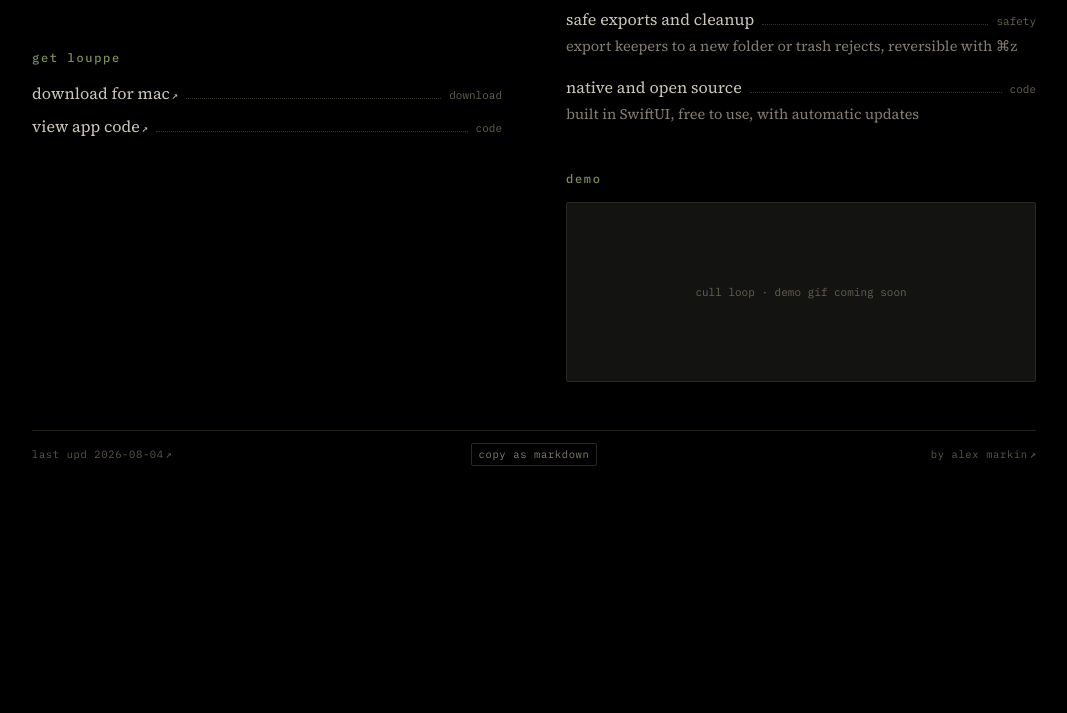
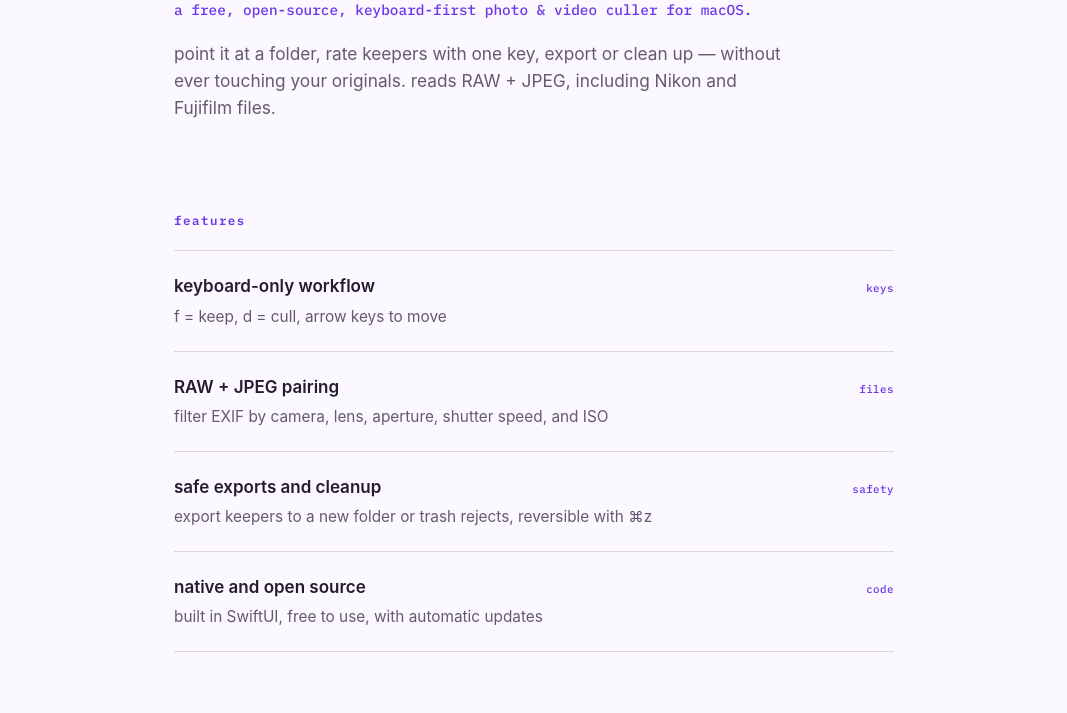
Before and after one commit to alexander-markin-meow/louppe-website, a plain HTML site: page index.html in a window 1280 px wide. Shown: the part 198-911 px from the top of the page, without its empty margins (106-1173 px from the left). Before the commit the page ends 800 px from the top, so only its background shows below. Drawn offline with Linux system fonts and the light colour scheme.

Commit message:
Redesign Louppe as a bright single-column site

```diff
--- a/index.html
+++ b/index.html
@@ -51,46 +51,35 @@
 
   <link rel="preconnect" href="https://fonts.googleapis.com" />
   <link rel="preconnect" href="https://fonts.gstatic.com" crossorigin />
-  <link href="https://fonts.googleapis.com/css2?family=Source+Serif+4:ital,opsz,wght@0,8..60,400;0,8..60,500;0,8..60,600;1,8..60,400&amp;family=IBM+Plex+Mono:wght@400;500;600&amp;display=swap" rel="stylesheet" />
-  <link rel="stylesheet" href="/styles.css?v=20260804" />
+  <link href="https://fonts.googleapis.com/css2?family=IBM+Plex+Mono:wght@400;500;600&amp;display=swap" rel="stylesheet" />
+  <link rel="stylesheet" href="/styles.css?v=20260804-1" />
 </head>
 <body>
   <main class="page">
-    <div class="columns">
     <div class="stack">
-        <section aria-labelledby="louppe-title">
+      <section class="intro" aria-labelledby="louppe-title">
         <h1 class="name" id="louppe-title">louppe</h1>
         <p class="meta">a free, open-source, keyboard-first photo &amp; video culler for macOS.</p>
         <p class="desc">point it at a folder, rate keepers with one key, export or clean up — without ever touching your originals. reads RAW + JPEG, including Nikon and Fujifilm files.</p>
       </section>
 
       <section>
-          <h2 class="heading">get louppe</h2>
-          <ul class="links">
-            <li class="row"><a href="https://github.com/alexander-markin-meow/louppe/releases" target="_blank" rel="noopener">download for mac</a><span class="leader"></span><span class="tag">download</span></li>
-            <li class="row"><a href="https://github.com/alexander-markin-meow/louppe" target="_blank" rel="noopener">view app code</a><span class="leader"></span><span class="tag">code</span></li>
-          </ul>
-        </section>
-      </div>
-
-      <div class="stack">
-        <section>
         <h2 class="heading">features</h2>
         <ul class="pubs">
           <li>
-              <div class="row"><span>keyboard-only workflow</span><span class="leader"></span><span class="tag">keys</span></div>
+            <div class="row"><span>keyboard-only workflow</span><span class="tag">keys</span></div>
             <div class="desc">f = keep, d = cull, arrow keys to move</div>
           </li>
           <li>
-              <div class="row"><span>RAW + JPEG pairing</span><span class="leader"></span><span class="tag">files</span></div>
+            <div class="row"><span>RAW + JPEG pairing</span><span class="tag">files</span></div>
             <div class="desc">filter EXIF by camera, lens, aperture, shutter speed, and ISO</div>
           </li>
           <li>
-              <div class="row"><span>safe exports and cleanup</span><span class="leader"></span><span class="tag">safety</span></div>
+            <div class="row"><span>safe exports and cleanup</span><span class="tag">safety</span></div>
             <div class="desc">export keepers to a new folder or trash rejects, reversible with ⌘z</div>
           </li>
           <li>
-              <div class="row"><span>native and open source</span><span class="leader"></span><span class="tag">code</span></div>
+            <div class="row"><span>native and open source</span><span class="tag">code</span></div>
             <div class="desc">built in SwiftUI, free to use, with automatic updates</div>
           </li>
         </ul>
@@ -102,7 +91,14 @@
           <span>cull loop · demo gif coming soon</span>
         </div>
       </section>
-      </div>
+
+      <section>
+        <h2 class="heading">get louppe</h2>
+        <ul class="links">
+          <li class="row"><a href="https://github.com/alexander-markin-meow/louppe/releases" target="_blank" rel="noopener">download for mac</a><span class="tag">download</span></li>
+          <li class="row"><a href="https://github.com/alexander-markin-meow/louppe" target="_blank" rel="noopener">view app code</a><span class="tag">code</span></li>
+        </ul>
+      </section>
     </div>
 
     <footer class="footer">
@@ -112,6 +108,6 @@
     </footer>
   </main>
 
-  <script src="/site.js?v=20260804"></script>
+  <script src="/site.js?v=20260804-1"></script>
 </body>
 </html>
--- a/site.js
+++ b/site.js
@@ -25,7 +25,7 @@
     var title = document.querySelector("h1");
     if (title) push(lines, "# ", title.textContent.trim());
 
-    document.querySelectorAll(".columns section").forEach(function (section) {
+    document.querySelectorAll(".stack section").forEach(function (section) {
       var heading = section.querySelector(".heading, .name");
       if (!heading) return;
       if (heading !== title) lines.push("", "## " + heading.textContent.trim(), "");
--- a/styles.css
+++ b/styles.css
@@ -1,110 +1,114 @@
-/* louppe.eu — design system */
+/* louppe.eu — bright single-column design system */
 :root {
-  --bg: #000000;
-  --ink: #ccc6b9;
-  --ink-bright: #eae5da;
-  --ink-hover: #ffffff;
-  --muted: #847e70;
-  --faint: #66614f;
-  --footnote: #5c574a;
-  --accent: #7d8f5c;
-  --hairline: #35322a;
-  --rule: #24221d;
-  --border: #2a2822;
-  --chip-bg: #131311;
-  --serif: "Source Serif 4", Georgia, "Times New Roman", serif;
+  --bg: #fbf9ff;
+  --surface: #f1ebff;
+  --surface-strong: #e5d9ff;
+  --ink: #241b31;
+  --ink-soft: #645a70;
+  --muted: #81778c;
+  --accent: #6d36e8;
+  --accent-dark: #4e20b5;
+  --border: #ddd4e8;
+  --border-accent: #c9b6f4;
+  --sans: Inter, ui-sans-serif, -apple-system, BlinkMacSystemFont, "Segoe UI", sans-serif;
   --mono: "IBM Plex Mono", "SF Mono", Menlo, monospace;
-  --fs-display: 44px;
-  --fs-body: 16px;
-  --fs-desc: 14.5px;
-  --fs-heading: 12px;
-  --fs-tag: 11px;
-  --fs-meta: 11.5px;
-  --fs-footer: 10.5px;
-  --page-max: 1100px;
-  --col-min: 340px;
-  --gap-col: 64px;
-  --gap-row: 44px;
-  --radius: 2px;
+  --page-max: 720px;
+  --radius: 12px;
 }
 
 * { box-sizing: border-box; }
-html { -webkit-text-size-adjust: 100%; }
+
+html {
+  background: var(--bg);
+  -webkit-text-size-adjust: 100%;
+}
 
 body {
   margin: 0;
   background: var(--bg);
   color: var(--ink);
-  font-family: var(--serif);
-  font-size: var(--fs-body);
+  font-family: var(--sans);
+  font-size: 17px;
   line-height: 1.55;
   -webkit-font-smoothing: antialiased;
   text-rendering: optimizeLegibility;
 }
 
 .page {
-  max-width: var(--page-max);
+  width: min(100% - 48px, var(--page-max));
   margin: 0 auto;
-  padding: 36px 48px 12px;
-}
-
-.columns {
-  display: grid;
-  grid-template-columns: repeat(auto-fit, minmax(var(--col-min), 1fr));
-  gap: var(--gap-row) var(--gap-col);
-  margin-bottom: 48px;
+  padding: 72px 0 24px;
 }
 
 .stack {
   display: flex;
   flex-direction: column;
-  gap: var(--gap-row);
+  gap: 64px;
+}
+
+.intro {
+  padding-bottom: 8px;
 }
 
 .name {
   margin: 0;
-  font-family: var(--mono);
-  font-weight: 600;
-  font-size: var(--fs-display);
-  line-height: 1.05;
-  letter-spacing: -0.01em;
+  color: var(--ink);
+  font-size: clamp(3.75rem, 12vw, 6.5rem);
+  font-weight: 650;
+  line-height: 0.92;
+  letter-spacing: -0.075em;
   text-transform: lowercase;
-  color: var(--ink-bright);
 }
 
 .meta {
-  margin: 0;
+  max-width: 660px;
+  margin: 28px 0 0;
+  color: var(--accent);
   font-family: var(--mono);
-  font-size: var(--fs-meta);
-  letter-spacing: 0.08em;
-  color: var(--accent);
+  font-size: 0.9rem;
+  font-weight: 500;
+  line-height: 1.65;
+}
+
+.intro > .desc {
+  max-width: 620px;
+  margin-top: 20px;
+  font-size: 1.08rem;
 }
 
 .heading {
-  margin: 0 0 14px;
+  margin: 0 0 20px;
+  color: var(--accent);
   font-family: var(--mono);
-  font-weight: 500;
-  font-size: var(--fs-heading);
-  letter-spacing: 0.14em;
+  font-size: 0.78rem;
+  font-weight: 600;
+  letter-spacing: 0.12em;
   text-transform: lowercase;
-  color: var(--accent);
 }
 
 a {
-  color: var(--ink);
-  text-decoration: none;
-  transition: color 0.15s ease;
+  color: var(--accent-dark);
+  text-decoration-color: var(--border-accent);
+  text-decoration-thickness: 1px;
+  text-underline-offset: 0.22em;
 }
 
-a:hover,
-a:focus-visible { color: var(--ink-hover); }
+a:hover {
+  color: var(--accent);
+  text-decoration-color: currentColor;
+}
+
+a:focus-visible,
+button:focus-visible {
+  outline: 3px solid var(--surface-strong);
+  outline-offset: 4px;
+}
 
 a[target="_blank"]::after {
   content: "↗";
-  margin-left: 0.15em;
+  margin-left: 0.2em;
   font-family: var(--mono);
-  font-size: var(--fs-tag);
-  letter-spacing: 0;
+  font-size: 0.72em;
 }
 
 .links,
@@ -114,105 +118,149 @@
   padding: 0;
 }
 
-.links li { margin: 8px 0; }
-.pubs { display: flex; flex-direction: column; gap: 18px; }
+.pubs {
+  border-top: 1px solid var(--border);
+}
+
+.pubs > li {
+  padding: 22px 0;
+  border-bottom: 1px solid var(--border);
+}
 
 .row {
-  position: relative;
   display: flex;
   align-items: baseline;
-  gap: 8px;
-}
-
-.row a { white-space: nowrap; }
-
-.row > a:first-child::before {
-  content: "";
-  position: absolute;
-  inset: 0;
-  cursor: pointer;
-}
-
-.leader {
-  flex: 1;
-  border-bottom: 1px dotted var(--hairline);
+  justify-content: space-between;
+  gap: 24px;
+  font-weight: 600;
 }
 
 .tag {
+  flex: none;
+  color: var(--accent);
   font-family: var(--mono);
-  font-size: var(--fs-tag);
-  color: var(--faint);
+  font-size: 0.68rem;
+  font-weight: 500;
+  letter-spacing: 0.04em;
 }
 
 .desc {
-  margin-top: 3px;
-  color: var(--muted);
-  font-size: var(--fs-desc);
+  margin-top: 5px;
+  color: var(--ink-soft);
+  font-size: 0.96rem;
 }
 
 .demo-placeholder {
   display: grid;
   place-items: center;
-  min-height: 180px;
-  padding: 24px;
-  border: 1px solid var(--border);
+  min-height: 300px;
+  margin-top: 0;
+  padding: 32px;
+  border: 1px solid var(--border-accent);
   border-radius: var(--radius);
-  background: var(--chip-bg);
-  color: var(--faint);
+  background: var(--surface);
+  color: var(--accent-dark);
   font-family: var(--mono);
-  font-size: var(--fs-tag);
+  font-size: 0.76rem;
   text-align: center;
 }
 
-.footer {
-  border-top: 1px solid var(--rule);
-  padding-top: 12px;
+.links {
   display: grid;
-  grid-template-columns: minmax(0, 1fr) auto minmax(0, 1fr);
-  align-items: center;
-  gap: 8px 24px;
-  font-family: var(--mono);
-  font-size: var(--fs-footer);
-  letter-spacing: 0.06em;
-  color: var(--footnote);
+  gap: 12px;
 }
 
-.footer-domain { justify-self: end; }
-.footer a { color: inherit; }
+.links .row {
+  position: relative;
+  padding: 16px 18px;
+  border: 1px solid var(--border-accent);
+  border-radius: var(--radius);
+  background: var(--surface);
+}
+
+.links a {
+  text-decoration: none;
+}
+
+.links .row:has(a:hover) {
+  border-color: var(--accent);
+}
+
+.links .row > a:first-child::before {
+  content: "";
+  position: absolute;
+  inset: 0;
+}
+
+.footer {
+  margin-top: 72px;
+  padding-top: 20px;
+  border-top: 1px solid var(--border);
+  display: flex;
+  align-items: center;
+  justify-content: space-between;
+  gap: 16px;
+  color: var(--muted);
+  font-family: var(--mono);
+  font-size: 0.66rem;
+  letter-spacing: 0.04em;
+}
+
+.footer a {
+  color: inherit;
+  text-decoration: none;
+}
+
 .footer a:hover,
-.footer a:focus-visible { color: var(--ink-hover); }
+.footer a:focus-visible {
+  color: var(--accent);
+}
 
 .copy-markdown {
-  justify-self: center;
   margin: 0;
-  padding: 2px 7px;
+  padding: 5px 9px;
   border: 1px solid var(--border);
-  border-radius: var(--radius);
-  background: none;
+  border-radius: 7px;
+  background: transparent;
   color: var(--muted);
   font: inherit;
   letter-spacing: inherit;
   text-transform: lowercase;
   cursor: pointer;
-  transition: color 0.15s ease;
 }
 
-.copy-markdown:hover,
-.copy-markdown:focus-visible { color: var(--ink-hover); }
+.copy-markdown:hover {
+  border-color: var(--border-accent);
+  color: var(--accent);
+}
 
 .copy-source {
   position: fixed;
   inset: 0 auto auto -9999px;
 }
 
-@media (max-width: 640px) {
-  .page { padding: 36px 24px 12px; }
-  .name { font-size: 32px; }
-  .row { flex-wrap: wrap; row-gap: 2px; }
-  .row a { white-space: normal; }
-  .leader { min-width: 16px; }
-  .footer { grid-template-columns: auto auto; justify-content: space-between; }
-  .copy-markdown { grid-column: 1 / -1; grid-row: 1; margin-bottom: 4px; }
-  .footer-date { grid-column: 1; grid-row: 2; }
-  .footer-domain { grid-column: 2; grid-row: 2; }
+@media (max-width: 560px) {
+  .page {
+    width: min(100% - 36px, var(--page-max));
+    padding-top: 48px;
+  }
+
+  .stack { gap: 52px; }
+  .meta { margin-top: 22px; }
+  .row { gap: 12px; }
+  .demo-placeholder { min-height: 220px; }
+
+  .footer {
+    align-items: flex-start;
+    flex-wrap: wrap;
+  }
+
+  .copy-markdown {
+    order: -1;
+    width: 100%;
+  }
 }
+
+@media (prefers-reduced-motion: reduce) {
+  *, *::before, *::after { scroll-behavior: auto !important; }
+}
```
Also changed, not shown: DESIGN-SYSTEM.md (+15 -14 lines). Lines whose indentation alone changed are shown as unchanged.
